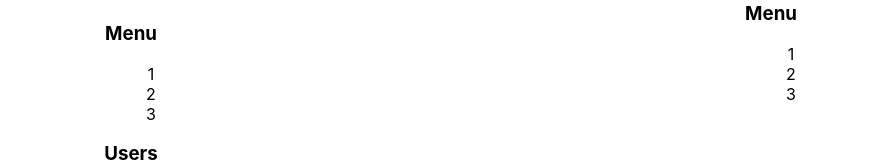
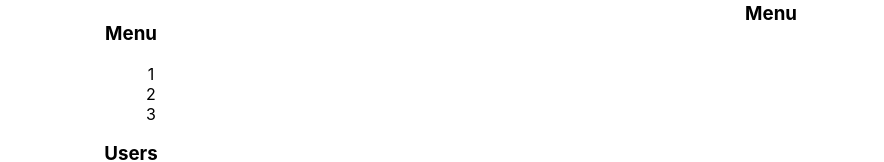
Before and after one commit to MartaVeresova/React_kabzda_kak_prosto_with_storybook, a React (Create React App) app: page / in a window 1280 px wide. Shown: the part 184-346 px from the top of the page, without its empty margins (179-1063 px from the left). Built offline with nearby package versions, Linux system fonts and the light colour scheme.

Commit message:
storybook - map, key(index); items, onClick; useState-itemsValue

```diff
--- a/src/App.tsx
+++ b/src/App.tsx
@@ -3,7 +3,7 @@
 import {Rating, RatingValueType} from './components/Rating/Rating';
 import {UncontrolledRating} from './components/UncontrolledRating/UncontrolledRating';
 import {UncontrolledAccordion} from './components/UncontrolledAccordion/UncontrolledAccordion';
-import {Accordion} from './components/Accordion/ Accordion';
+import {Accordion, ItemsType} from './components/Accordion/ Accordion';
 import {OnOff} from './components/OnOff/OnOff';
 import {UncontrolledOnOff} from './components/UnconrolledOnOff/UncontrolledOnOff';
 
@@ -13,6 +13,7 @@
     const [switchUncOn, setSwitchUncOn] = useState(false)
     const [ratingValue, setRatingValue] = useState<RatingValueType>(0)
     const [accordionCollapsed, setAccordionCollapsed] = useState<boolean>(false)
+    const [itemsValue, setItemsValue] = useState<ItemsType[]>([])
 
     return (
         <div className="app">
@@ -44,6 +45,8 @@
                     onChange={() => {
                         setAccordionCollapsed(!accordionCollapsed)
                     }}
+                    items={itemsValue}
+                    onClick={() => {setItemsValue(itemsValue)}}
                 />
             </div>
         </div>
--- a/src/components/Accordion/ Accordion.tsx
+++ b/src/components/Accordion/ Accordion.tsx
@@ -1,5 +1,9 @@
 import React, {MouseEvent} from 'react';
 
+export type ItemsType = {
+    title: string
+    value: any
+}
 
 export type AccordionPropsType = {
     titleValue: string
@@ -8,9 +12,8 @@
      * Elements that are showed when accordion is opened (not collapsed)
      */
     onChange: () => void
-    /**
-     *
-     */
+    items: ItemsType[]
+    onClick: (value: any) => void
     color?: string
 }
 
@@ -23,7 +26,7 @@
                 onClick={props.onChange}
                 color={props.color}
             />
-            {!props.collapsed && <AccordionBody/>}
+            {!props.collapsed && <AccordionBody items={props.items} onClick={props.onClick}/>}
         </div>
     )
 }
@@ -51,12 +54,19 @@
     )
 }
 
-function AccordionBody() {
+type AccordionBodyPropsType = {
+    items: ItemsType[]
+    onClick: (value: any) => void
+}
+
+function AccordionBody(props: AccordionBodyPropsType) {
     return (
         <ul>
-            <li>1</li>
-            <li>2</li>
-            <li>3</li>
+            {
+                props.items.map((i, index) => <li onClick={() => {
+                    props.onClick(i.value)
+                }} key={index}>{i.title}</li>)
+            }
         </ul>
     )
 }
```
Also changed, not shown: 1 other file (tests, documents, lock files or other folders).
